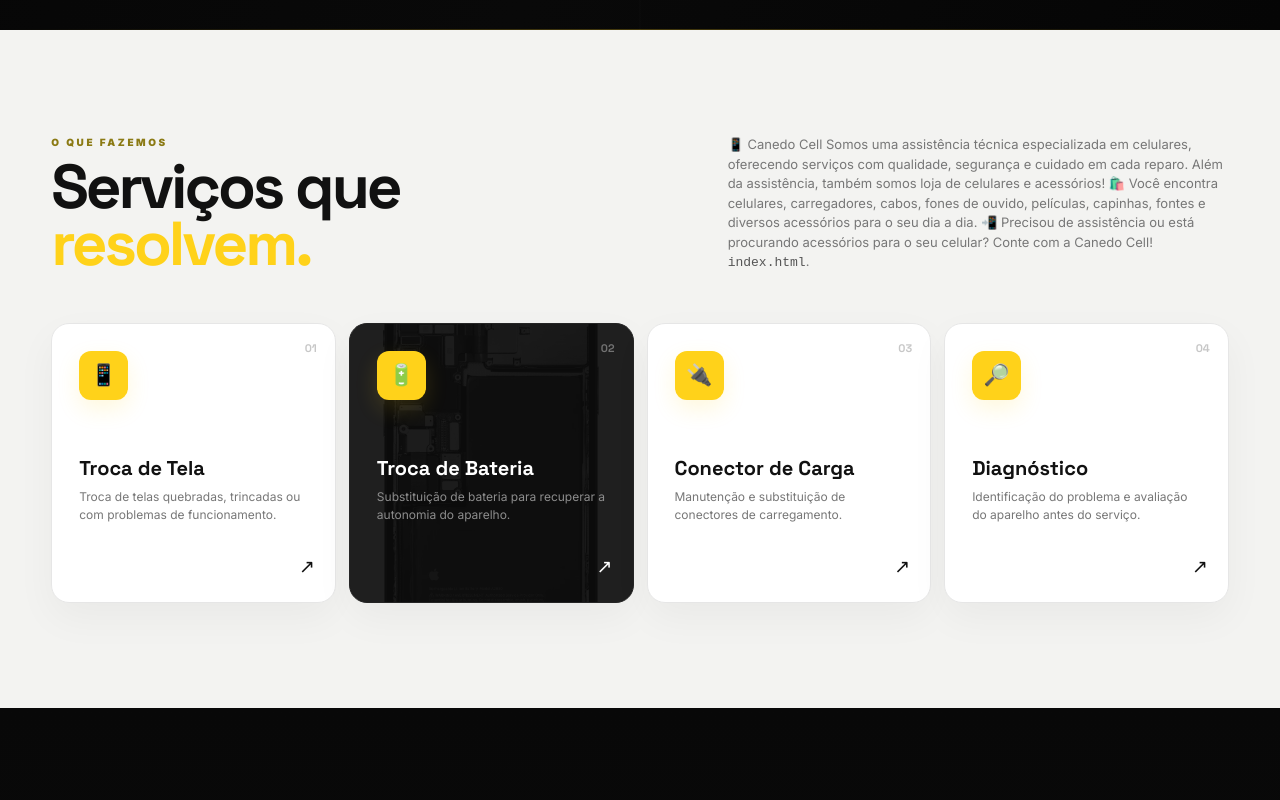
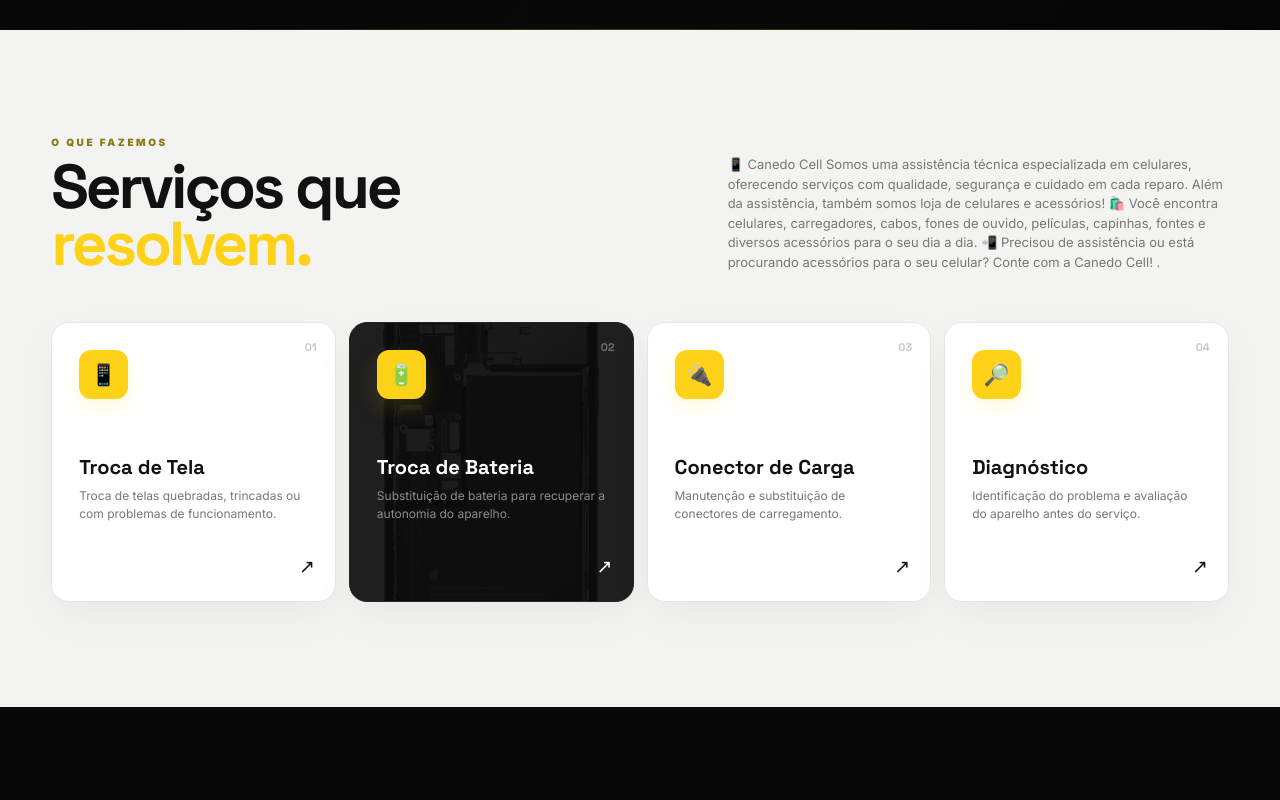
Before and after one commit to rusthigh96-collab/canedocell, a plain HTML site: page index.html in a window 1280 px wide. Shown: the part 1040-1840 px from the top of the page. Drawn offline with Linux system fonts and the light colour scheme.

Commit message:
Update index.html

```diff
--- a/index.html
+++ b/index.html
@@ -85,7 +85,7 @@
 
           Você encontra celulares, carregadores, cabos, fones de ouvido, películas, capinhas, fontes e diversos acessórios para o seu dia a dia.
 
-          📲 Precisou de assistência ou está procurando acessórios para o seu celular? Conte com a Canedo Cell! <code>index.html</code>.</p>
+          📲 Precisou de assistência ou está procurando acessórios para o seu celular? Conte com a Canedo Cell! .</p>
       </div>
 
       <div class="service-grid">
```
